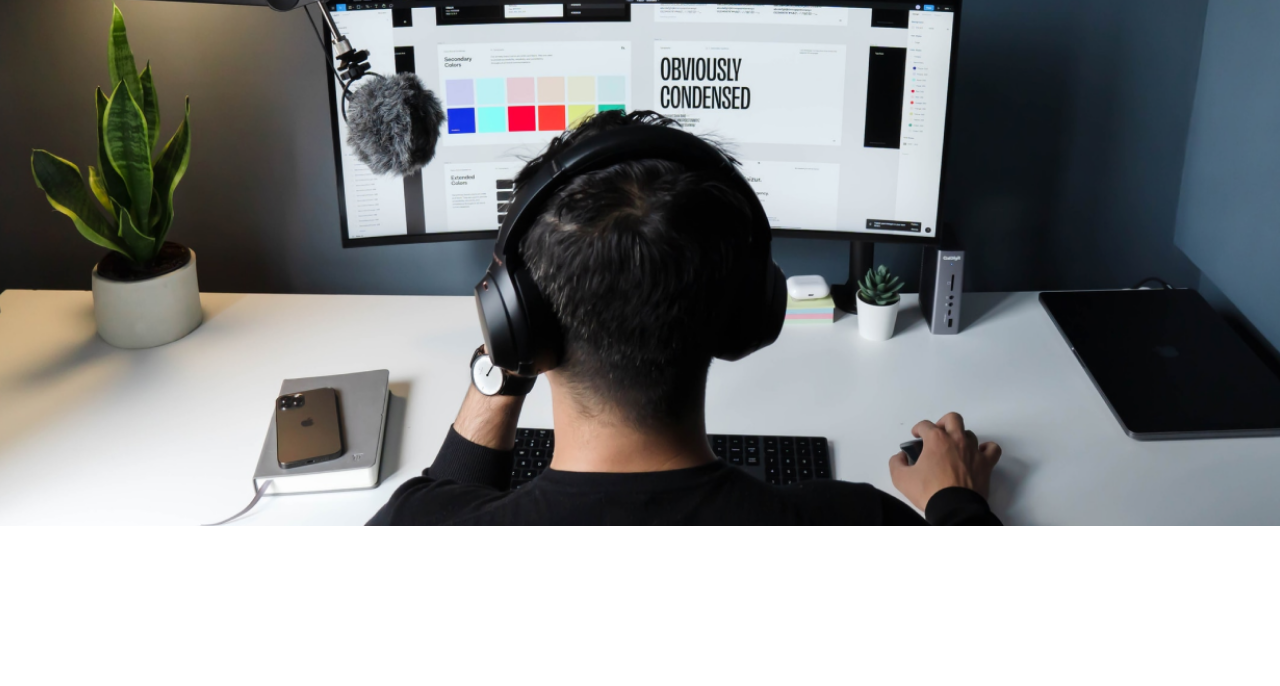
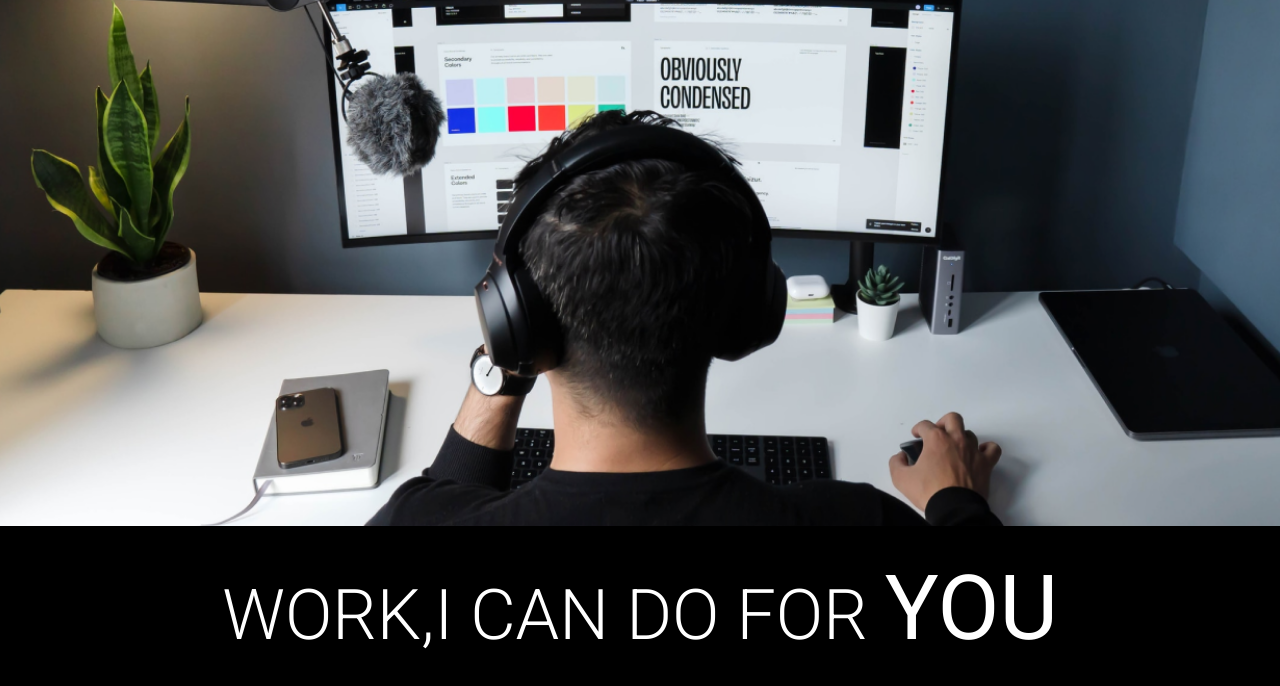
Before and after one commit to Abdulla-Siam/Project-4, a plain HTML site: page index.html in a window 1280 px wide. Shown: the part 274-960 px from the top of the page. Before the commit the page ends 800 px from the top, so only its background shows below. Drawn offline with Linux system fonts and the light colour scheme.

Commit message:
section box

```diff
--- a/index.html
+++ b/index.html
@@ -13,5 +13,8 @@
             <h1 class="text">Full Stack Developer</h1>
         </div>
     </section>
+    <section class="box">
+            <h2>Work,I can Do For <span class="lrg">You</span></h2>
+    </section>
 </body>
 </html>
--- a/style.css
+++ b/style.css
@@ -38,3 +38,21 @@ html, body{
     font-weight: 400;
     text-transform: uppercase;
 }
+
+.box{
+    padding: 20px;
+    background-color: black;
+}
+
+.box h2{
+    color: white;
+    font-size: 70px;
+    font-weight: 300;
+    text-align: center;
+    text-transform: uppercase;
+}
+
+.lrg{
+    font-size: 90px;
+    font-weight: 400;
+}
```
